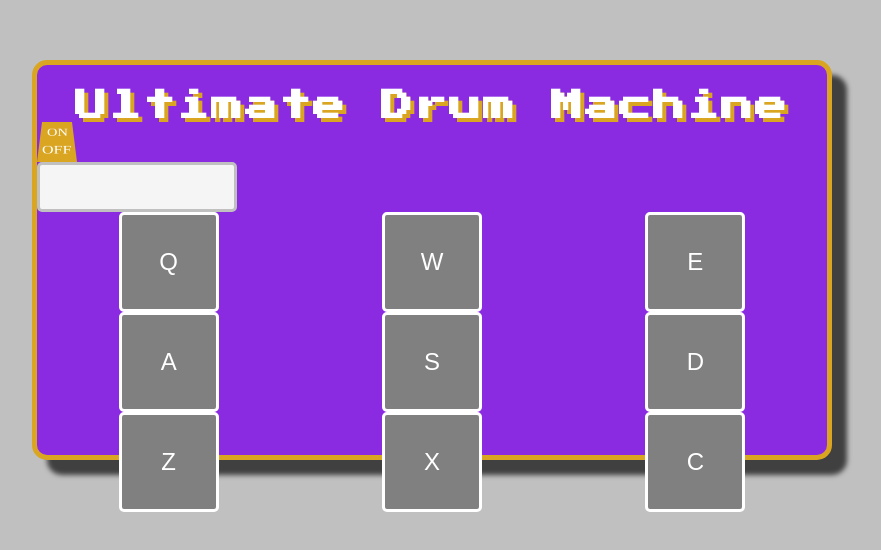
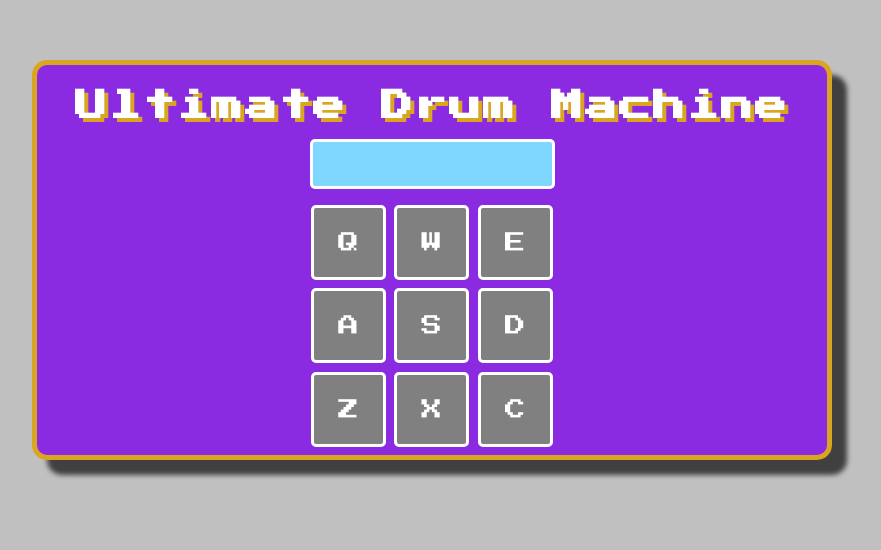
Before and after one commit to dnlk86/drum-machine, a React (Create React App) app: page / in a window 1280 px wide. Shown: the part 140-690 px from the top of the page, without its empty margins (208-1089 px from the left). Built offline with nearby package versions, Linux system fonts and the light colour scheme.

Commit message:
styling first draft

```diff
--- a/src/App.css
+++ b/src/App.css
@@ -3,12 +3,16 @@
 }
 
 .drum-pad {
-    width: 100px;
-    height: 100px;
+    width: 75px;
+    height: 75px;
     background-color: grey;
     border: 3px solid #fff;
     border-radius: 5px;
     font-size: 1.5rem;
     color: #fff;
     cursor: pointer;
+    user-select: none;
+    font-family: "Press Start 2P", cursive;
+    font-size: 1.3rem;
+    text-align: center;
 }
--- a/src/features/drum-machine/Display.js
+++ b/src/features/drum-machine/Display.js
@@ -10,7 +10,7 @@ class Display extends React.Component {
     render() {
         return (
             <div id="display" className={styles.display}>
-                <p>{this.props.selected}</p>
+                <p className={styles.displayText}>{this.props.selected}</p>
             </div>
         );
     }
--- a/src/features/drum-machine/Display.module.css
+++ b/src/features/drum-machine/Display.module.css
@@ -1,7 +1,17 @@
 .display {
     height: 50px;
-    width: 200px;
-    background-color: whitesmoke;
-    border: 3px solid silver;
+    width: 245px;
+    background-color: rgb(127, 215, 255);
+    border: 3px solid white;
     border-radius: 5px;
+    display: flex;
+    align-items: center;
+    justify-content: center;
 }
+
+.displayText {
+    user-select: none;
+    font-family: "Press Start 2P", cursive;
+    font-size: 1.75rem;
+    color: green;
+}
--- a/src/features/drum-machine/DrumMachine.js
+++ b/src/features/drum-machine/DrumMachine.js
@@ -123,7 +123,7 @@ export function DrumMachine() {
     return (
         <div id="drum-machine" className={styles.drumMachineContainer}>
             <h1>Ultimate Drum Machine</h1>
-            <div className={styles.switch}></div>
+            {/* <div className={styles.switch}></div> */}
             <Display selected={selected} />
             <div className={styles.padsGrid}>
                 {drumPadButtons.map((v) => (
--- a/src/features/drum-machine/DrumMachine.module.css
+++ b/src/features/drum-machine/DrumMachine.module.css
@@ -1,4 +1,8 @@
 .drumMachineContainer {
+    display: flex;
+    flex-direction: column;
+    justify-content: space-between;
+    align-items: center;
     width: 800px;
     height: 400px;
     background-color: blueviolet;
@@ -52,4 +56,6 @@ h1 {
     display: grid;
     grid-template-columns: 1fr 1fr 1fr;
     grid-template-rows: 1fr 1fr 1fr;
+    width: 250px;
+    height: 250px;
 }
```
